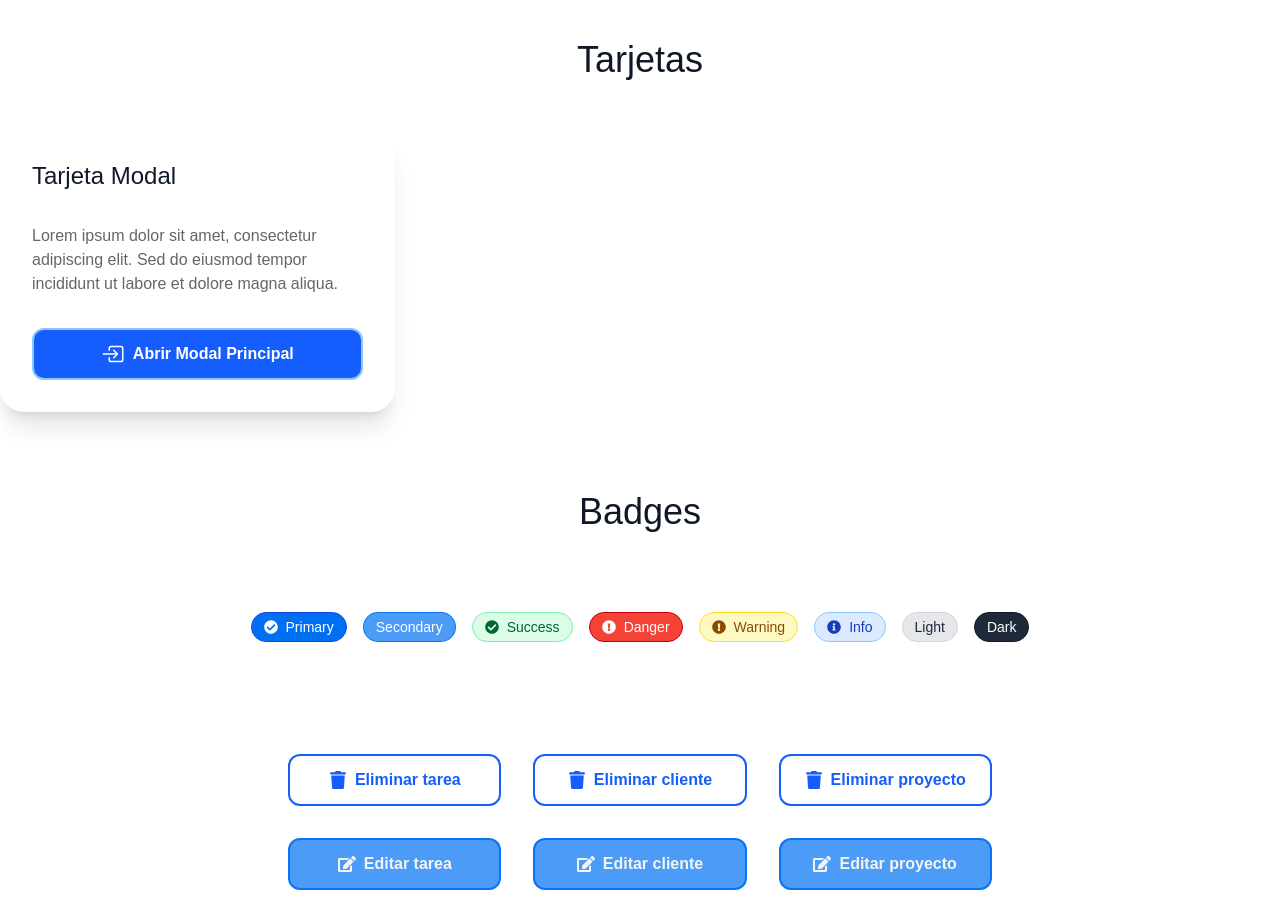
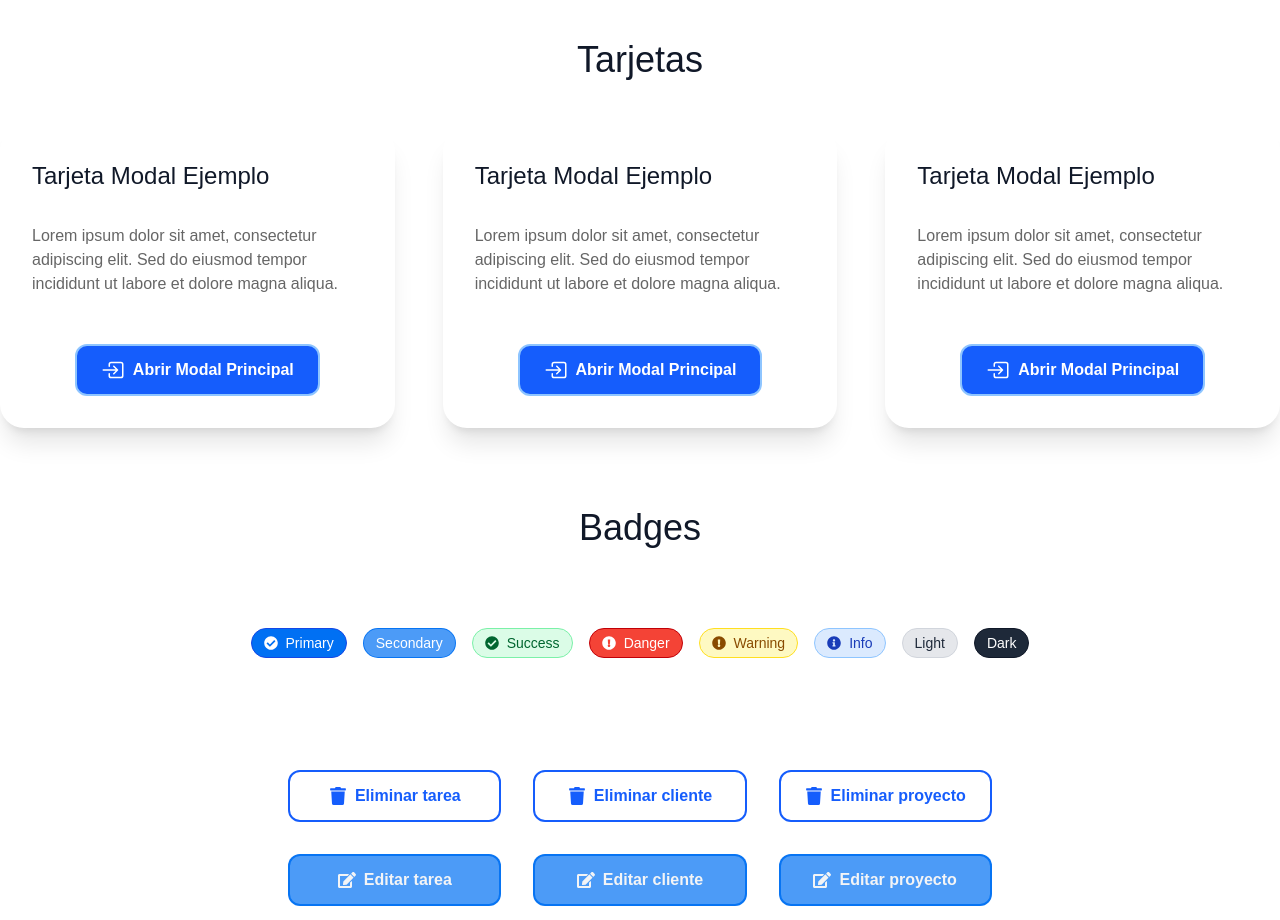
Before and after one commit to dspwebstudiomx/dashboard_next, a Next.js app: page /guia-estilos in a window 1280 px wide. Shown: the part 2200-3120 px from the top of the page. Built offline with nearby package versions, Linux system fonts and the light colour scheme.

Commit message:
UI: Refactor componentes Button y Modal para mejorar la accesibilidad y la consistencia visual

```diff
--- a/src/components/Button/Button.tsx
+++ b/src/components/Button/Button.tsx
@@ -2,7 +2,6 @@ import React from "react";
 
 interface ButtonProps extends React.ButtonHTMLAttributes<HTMLButtonElement> {
 	text?: string;
-	onClick?: () => void;
 	variant?:
 		| "primary"
 		| "secondary"
@@ -30,7 +29,8 @@ interface ButtonProps extends React.ButtonHTMLAttributes<HTMLButtonElement> {
 	icon?: React.ReactNode; // Nuevo prop opcional para ícono
 }
 
-const baseStyles = "px-6 py-3 rounded-xl font-semibold transition-color";
+const baseStyles =
+	"px-6 py-3 rounded-xl font-semibold transition-color hover:scale-105 focus:scale-105";
 
 const variants = {
 	active: "bg-blue-700 text-white shadow-inner",
@@ -69,27 +69,34 @@ const types: Record<string, "button" | "submit" | "reset"> = {
 	reset: "reset",
 };
 
-export default function Button({
+const Button = React.forwardRef<HTMLButtonElement, ButtonProps>(
+	(
+		{
 			text = " ", // Default text to avoid undefined
-	onClick,
 			variant = "primary",
 			className = "",
 			type = "button",
-	ref,
 			icon,
+			children,
 			...rest
-}: ButtonProps & { ref?: React.Ref<HTMLButtonElement> }) {
+		},
+		ref
+	) => {
 		return (
 			<button
 				ref={ref}
 				type={types[type] || "button"}
 				className={`${baseStyles} ${variants[variant]} ${className}`}
-			onClick={onClick}
 				{...rest}>
 				<span className="flex items-center justify-center">
 					{icon && <span className="mr-2 flex-shrink-0">{icon}</span>}
 					{text}
+					{children}
 				</span>
 			</button>
 		);
 	}
+);
+Button.displayName = "Button";
+
+export default Button;
--- a/src/components/Cards/Card.tsx
+++ b/src/components/Cards/Card.tsx
@@ -7,7 +7,7 @@ interface CardProps {
 
 const Card = ({ children, title }: CardProps) => {
 	return (
-		<article className=" p-8 bg-gray-0 shadow-xl rounded-3xl flex flex-col gap-8 max-w-screen-lg dark:border-gray-700 dark:border-2">
+		<article className=" p-8 bg-gray-0 shadow-xl rounded-3xl flex flex-col gap-8 max-w-screen-lg dark:border-gray-500 dark:border-2 dark:bg-gray-800">
 			<H4>{title}</H4>
 			{children}
 		</article>
--- a/src/components/CardsDemo.tsx
+++ b/src/components/CardsDemo.tsx
@@ -9,11 +9,12 @@ const CardsDemo = () => {
 		<section className="flex flex-col gap-12">
 			<H2 align="center">Tarjetas</H2>
 			<div className="grid grid-cols-3 gap-12">
-				<Card title="Tarjeta Modal">
+				<Card title="Tarjeta Modal Ejemplo">
 					<Paragraph align="inherit">
 						Lorem ipsum dolor sit amet, consectetur adipiscing elit. Sed do
 						eiusmod tempor incididunt ut labore et dolore magna aliqua.
 					</Paragraph>
+					<div className="flex flex-col gap-4 mt-4 items-center">
 						<HandleModalComponent
 							icon={<IoEnterOutline className="text-2xl" />}
 							// icon={""}
@@ -24,17 +25,17 @@ const CardsDemo = () => {
 							<Paragraph align="justify">
 								Lorem ipsum dolor sit amet consectetur adipisicing elit. Dolore
 								nulla reiciendis, commodi adipisci, facilis consequatur aliquid
-							aperiam velit maxime sequi ad eveniet. Magnam itaque fugit atque,
-							non excepturi quas laborios am, qui quod corrupti suscipit
-							architecto. Voluptates odit corporis excepturi, doloribus ratione
-							aperiam veniam nulla nam, natus, itaque saepe at? Libero quibusdam
-							iste, pariatur voluptate atque, magnam inventore quae accusantium
-							assumenda voluptas velit eos veritatis cumque incidunt
-							necessitatibus minus. Ad dignissimos animi voluptate, distinctio
-							ullam quae magni, mollitia officiis perferendis laudantium quasi
-							aliquid totam exercitationem culpa! Illum doloribus ea dignissimos
-							explicabo, consequatur quaerat vitae neque sunt incidunt possimus
-							fugiat rerum veritatis!
+								aperiam velit maxime sequi ad eveniet. Magnam itaque fugit
+								atque, non excepturi quas laborios am, qui quod corrupti
+								suscipit architecto. Voluptates odit corporis excepturi,
+								doloribus ratione aperiam veniam nulla nam, natus, itaque saepe
+								at? Libero quibusdam iste, pariatur voluptate atque, magnam
+								inventore quae accusantium assumenda voluptas velit eos
+								veritatis cumque incidunt necessitatibus minus. Ad dignissimos
+								animi voluptate, distinctio ullam quae magni, mollitia officiis
+								perferendis laudantium quasi aliquid totam exercitationem culpa!
+								Illum doloribus ea dignissimos explicabo, consequatur quaerat
+								vitae neque sunt incidunt possimus fugiat rerum veritatis!
 							</Paragraph>
 							<div className="flex flex-col gap-4 mt-4 items-end">
 								<HandleModalComponent
@@ -50,6 +51,95 @@ const CardsDemo = () => {
 								</HandleModalComponent>
 							</div>
 						</HandleModalComponent>
+					</div>
+				</Card>
+				<Card title="Tarjeta Modal Ejemplo">
+					<Paragraph align="inherit">
+						Lorem ipsum dolor sit amet, consectetur adipiscing elit. Sed do
+						eiusmod tempor incididunt ut labore et dolore magna aliqua.
+					</Paragraph>
+					<div className="flex flex-col gap-4 mt-4 items-center">
+						<HandleModalComponent
+							icon={<IoEnterOutline className="text-2xl" />}
+							// icon={""}
+							type={"button"}
+							text={"Abrir Modal Principal"}
+							modalTitle={"Modal Principal"}
+							variant={"primary"}>
+							<Paragraph align="justify">
+								Lorem ipsum dolor sit amet consectetur adipisicing elit. Dolore
+								nulla reiciendis, commodi adipisci, facilis consequatur aliquid
+								aperiam velit maxime sequi ad eveniet. Magnam itaque fugit
+								atque, non excepturi quas laborios am, qui quod corrupti
+								suscipit architecto. Voluptates odit corporis excepturi,
+								doloribus ratione aperiam veniam nulla nam, natus, itaque saepe
+								at? Libero quibusdam iste, pariatur voluptate atque, magnam
+								inventore quae accusantium assumenda voluptas velit eos
+								veritatis cumque incidunt necessitatibus minus. Ad dignissimos
+								animi voluptate, distinctio ullam quae magni, mollitia officiis
+								perferendis laudantium quasi aliquid totam exercitationem culpa!
+								Illum doloribus ea dignissimos explicabo, consequatur quaerat
+								vitae neque sunt incidunt possimus fugiat rerum veritatis!
+							</Paragraph>
+							<div className="flex flex-col gap-4 mt-4 items-end">
+								<HandleModalComponent
+									icon={<IoEnterOutline className="text-2xl" />}
+									type={"button"}
+									text={"Abrir Modal Anidado"}
+									modalTitle={"Modal Anidado"}
+									variant="primary">
+									<div>
+										Este es un modal anidado dentro del modal principal. Puedes
+										agregar más contenido aquí.
+									</div>
+								</HandleModalComponent>
+							</div>
+						</HandleModalComponent>
+					</div>
+				</Card>
+				<Card title="Tarjeta Modal Ejemplo">
+					<Paragraph align="inherit">
+						Lorem ipsum dolor sit amet, consectetur adipiscing elit. Sed do
+						eiusmod tempor incididunt ut labore et dolore magna aliqua.
+					</Paragraph>
+					<div className="flex flex-col gap-4 mt-4 items-center">
+						<HandleModalComponent
+							icon={<IoEnterOutline className="text-2xl" />}
+							// icon={""}
+							type={"button"}
+							text={"Abrir Modal Principal"}
+							modalTitle={"Modal Principal"}
+							variant={"primary"}>
+							<Paragraph align="justify">
+								Lorem ipsum dolor sit amet consectetur adipisicing elit. Dolore
+								nulla reiciendis, commodi adipisci, facilis consequatur aliquid
+								aperiam velit maxime sequi ad eveniet. Magnam itaque fugit
+								atque, non excepturi quas laborios am, qui quod corrupti
+								suscipit architecto. Voluptates odit corporis excepturi,
+								doloribus ratione aperiam veniam nulla nam, natus, itaque saepe
+								at? Libero quibusdam iste, pariatur voluptate atque, magnam
+								inventore quae accusantium assumenda voluptas velit eos
+								veritatis cumque incidunt necessitatibus minus. Ad dignissimos
+								animi voluptate, distinctio ullam quae magni, mollitia officiis
+								perferendis laudantium quasi aliquid totam exercitationem culpa!
+								Illum doloribus ea dignissimos explicabo, consequatur quaerat
+								vitae neque sunt incidunt possimus fugiat rerum veritatis!
+							</Paragraph>
+							<div className="flex flex-col gap-4 mt-4 items-end">
+								<HandleModalComponent
+									icon={<IoEnterOutline className="text-2xl" />}
+									type={"button"}
+									text={"Abrir Modal Anidado"}
+									modalTitle={"Modal Anidado"}
+									variant="primary">
+									<div>
+										Este es un modal anidado dentro del modal principal. Puedes
+										agregar más contenido aquí.
+									</div>
+								</HandleModalComponent>
+							</div>
+						</HandleModalComponent>
+					</div>
 				</Card>
 			</div>
 		</section>
--- a/src/components/Messages/Confirmation.jsx
+++ b/src/components/Messages/Confirmation.jsx
@@ -36,13 +36,13 @@ const Confirmation = ({
 			onClose={close || onClose}
 			closeButtonRef={closeButtonRef}
 			modalTitle={""} // Nota: no se usa para este caso
-		>
+			aria-label="Confirmación">
 			<div className="flex flex-col items-center gap-8">
-				<div className="text-center flex gap-2">
-					<FaCheckCircle className="text-primary-dark text-4xl mb-2 animate-bounce" />
+				<div className="text-center flex gap-4">
+					<FaCheckCircle className="text-primary-dark text-4xl mb-2 animate-pulse dark:text-primary" />
 					<p className="text-center text-lg font-semibold mb-4">{message}</p>
 				</div>
-				<div className="flex gap-4">
+				<div className="flex gap-6">
 					{actions.map((action, idx) => (
 						<Button
 							key={idx}
--- a/src/components/Modal/HandleModalComponent.jsx
+++ b/src/components/Modal/HandleModalComponent.jsx
@@ -22,6 +22,7 @@ const HandleModalComponent = ({
 				type={type}
 				onClick={open}
 				icon={icon}
+				ref={closeButtonRef}
 				variant={variant}
 			/>
 			{isOpen && (
--- a/src/components/Modal/Modal.tsx
+++ b/src/components/Modal/Modal.tsx
@@ -46,7 +46,7 @@ const Modal = ({
 			role="dialog"
 			aria-modal="true"
 			aria-labelledby="modal-title">
-			<div className="bg-gray-100 p-8 rounded-2xl border-2 border-gray-300 shadow-lg transform transition-all duration-300 animate-modalIn z-40 2xl:min-w-screen-xl 2xl:max-w-screen-xl mx-auto dark:bg-gray-800 dark:border-gray-600">
+			<div className="bg-gray-100 p-8 rounded-2xl border-2 border-gray-300 shadow-lg transform transition-all duration-300 animate-modalIn z-40 2xl:min-w-screen-lg 2xl:max-w-screen-lg mx-auto dark:bg-gray-800 dark:border-gray-600">
 				{/* Botón de cerrar modal */}
 				<div className="flex justify-end">
 					<Button
@@ -54,11 +54,12 @@ const Modal = ({
 						variant="icon" // Variante del botón para icono
 						ref={closeButtonRef} // Referencia para el botón de cerrar
 						onClick={onClose} // Función para cerrar el modal
+						type="button" // Tipo de botón
 					/>
 				</div>
 				{/* Contenido del modal */}
 				<div className=" flex flex-col gap-8 p-8">
-					<H4 id="modal-title" align="center">
+					<H4 id="modal-title" align="left">
 						{modalTitle}
 					</H4>
 					<div className="mb-4 flex flex-col gap-8">{children}</div>
```
Lines whose indentation alone changed are shown as unchanged.
